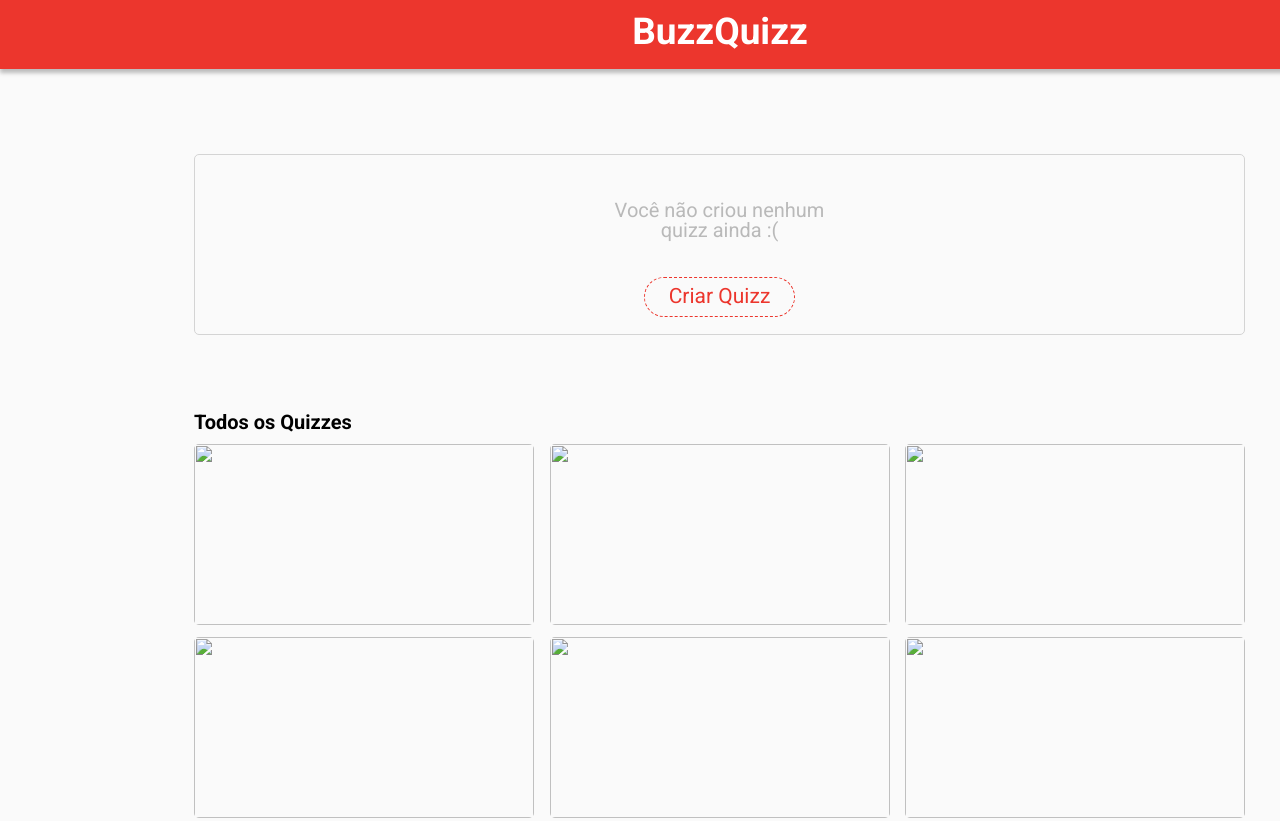
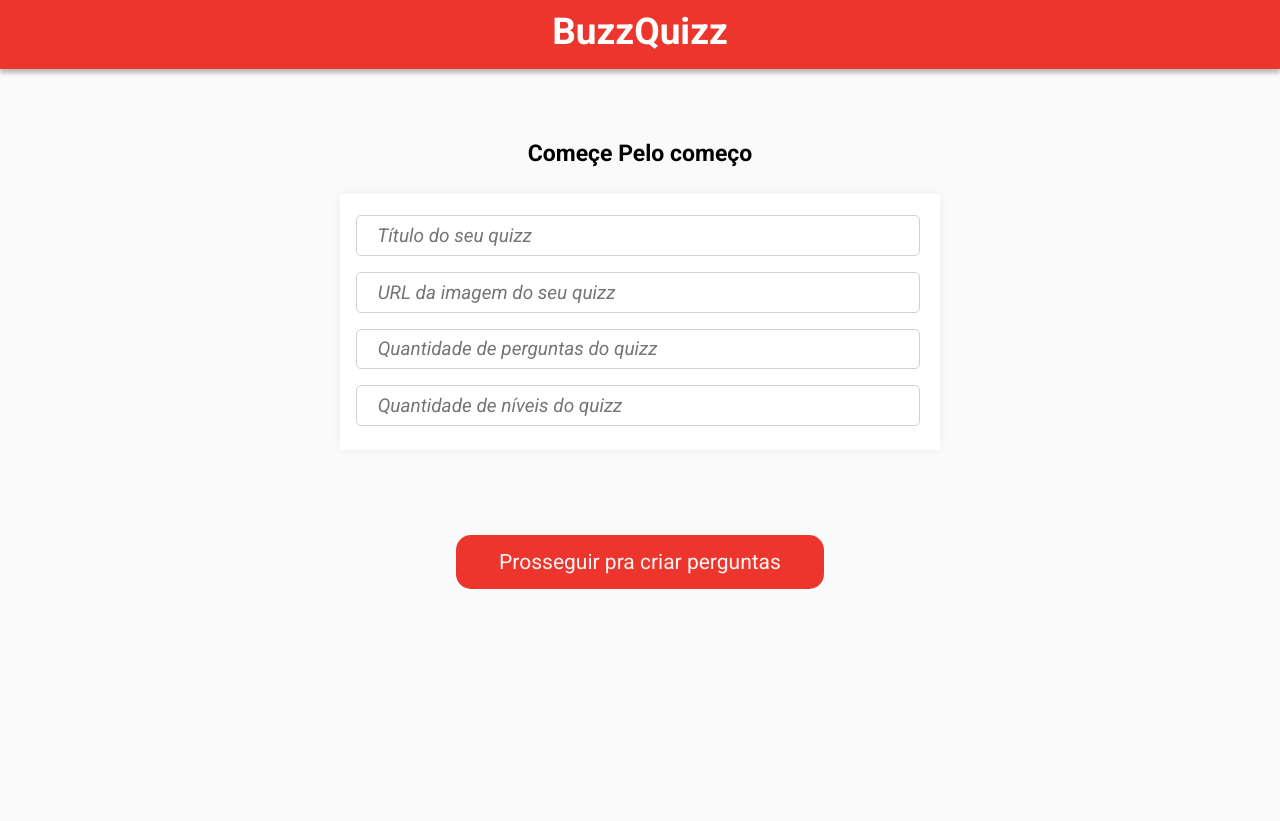
Before and after one commit to Teones/Teones, a plain HTML site: page index.html in a window 1280 px wide. After the commit the page ends 800 px from the top, so only its background shows below. Drawn offline with Linux system fonts and the light colour scheme; files that its build step writes are made by us from their sources.

Commit message:
Pagina da criaçao de perguntas basica

```diff
--- a/index.html
+++ b/index.html
@@ -4,8 +4,8 @@
     <meta charset="UTF-8">
     <meta http-equiv="X-UA-Compatible" content="IE=edge">
     <meta name="viewport" content="width=device-width, initial-scale=1.0">
-    <link rel="stylesheet" href="/CSS/reset.css">
-    <link rel="stylesheet" href="/CSS/style.css">
+    <link rel="stylesheet" href="reset.css">
+    <link rel="stylesheet" href="style.css">
     <link rel="preconnect" href="https://fonts.googleapis.com">
     <link rel="preconnect" href="https://fonts.gstatic.com" crossorigin>
     <link href="https://fonts.googleapis.com/css2?family=Righteous&family=Roboto:ital,wght@0,100;0,300;0,400;0,500;0,700;0,900;1,100;1,300;1,400;1,500;1,700;1,900&display=swap" rel="stylesheet">
@@ -16,7 +16,9 @@
     <header>
         BuzzQuizz
     </header>
+    <div class="pagina-principal escondido">
         <div class="alinharQuiz">
+            <div></div>
             <div class="addQuiz">
                 <div class="mensagem">Você não criou nenhum <br> quizz ainda :( </div>
                 <div class="criarQuizz">Criar Quizz</div>
@@ -24,17 +26,29 @@
             <div class="todosQuizzes">
                 <p>Todos os Quizzes</p>
                 <div class="quizzes">
-                <img src="/Imagens/quiz.jpg">
-                <img src="/Imagens/quiz.jpg">
-                <img src="/Imagens/quiz.jpg">
+                    <img src="quiz.jpg">
+                    <img src="quiz.jpg">
+                    <img src="quiz.jpg">
                 </div>
                 <div class="quizzes">
-                <img src="/Imagens/quiz.jpg">
-                <img src="/Imagens/quiz.jpg">
-                <img src="/Imagens/quiz.jpg">
+                    <img src="quiz.jpg">
+                    <img src="quiz.jpg">
+                    <img src="quiz.jpg">
                 </div>
             </div>
         </div>
-
+    </div>
+    <div class="pergunta-basico">
+        <div class="conteudo-pergunta-basico">
+            <p>Começe Pelo começo</p>
+            <div class="informacoes-basicas">
+                <input placeholder="    Título do seu quizz"> <br>
+                <input placeholder="    URL da imagem do seu quizz"> <br>
+                <input placeholder="    Quantidade de perguntas do quizz"> <br>
+                <input placeholder="    Quantidade de níveis do quizz">
+            </div>
+            <button>Prosseguir pra criar perguntas</button>
+        </div>
+    </div>
 </body>
 </html>
--- a/style.css
+++ b/style.css
@@ -4,7 +4,7 @@ body {
     background-color: #FAFAFA;
 }
 header {
-    width: 1440px;
+    width: 100%;
     height: 69px;
     background-color: #EC362D;
     box-shadow: 0px 4px 4px 0px #00000040;
@@ -16,6 +16,10 @@ header {
     color: #FFFFFF;
     text-align: center;
     padding: 13px;
+}
+.pagina-principal {
+    display: flex;
+    justify-content: center;
 }
 .alinharQuiz {
     width: 1051px;
@@ -78,3 +82,57 @@ header {
     border-radius: 5px;
     background-color: linear-gradient(180deg, rgba(255, 255, 255, 0) 0%, rgba(0, 0, 0, 0.5) 64.58%, #000000 100%);
 }
+.conteudo-pergunta-basico {
+    padding-top: 140px;
+    display: flex;
+    flex-direction: column;
+    align-items: center;
+    justify-content: center;
+}
+.conteudo-pergunta-basico p {
+    font-family: Roboto;
+    font-weight: bold;
+    font-size: 23px;
+    line-height: 27px;
+}
+.informacoes-basicas {
+    width: 600px;
+    height: 256px;
+    background-color: #FFFFFF;
+    box-shadow: 0px 0px 10px rgba(0, 0, 0, 0.05);
+    margin-top: 27px;
+    padding-top: 21px;
+    padding-bottom: 24px;
+    box-sizing: border-box;
+    display: flex;
+    flex-direction: column;
+    justify-content: space-between;
+}
+.informacoes-basicas input {
+    margin-left: 16px;
+    width: 564px;
+    height: 46px;
+    border: 1px solid #D1D1D1;
+    box-sizing: border-box;
+    border-radius: 5px;
+    font-family: Roboto;
+    font-style: italic;
+    font-weight: normal;
+    font-size: 19px;
+    line-height: 22px;
+}
+.conteudo-pergunta-basico button {
+    width: 368.86px;
+    height: 54px;
+    background: #EC362D;
+    border-radius: 15px;
+    border: none;
+    font-family: Roboto;
+    font-size: 21px;
+    line-height: 25px;
+    color: #FFF5F4;
+    margin-top: 85px;
+}
+.escondido {
+    display: none;
+}
```
Lines whose indentation alone changed are shown as unchanged.
